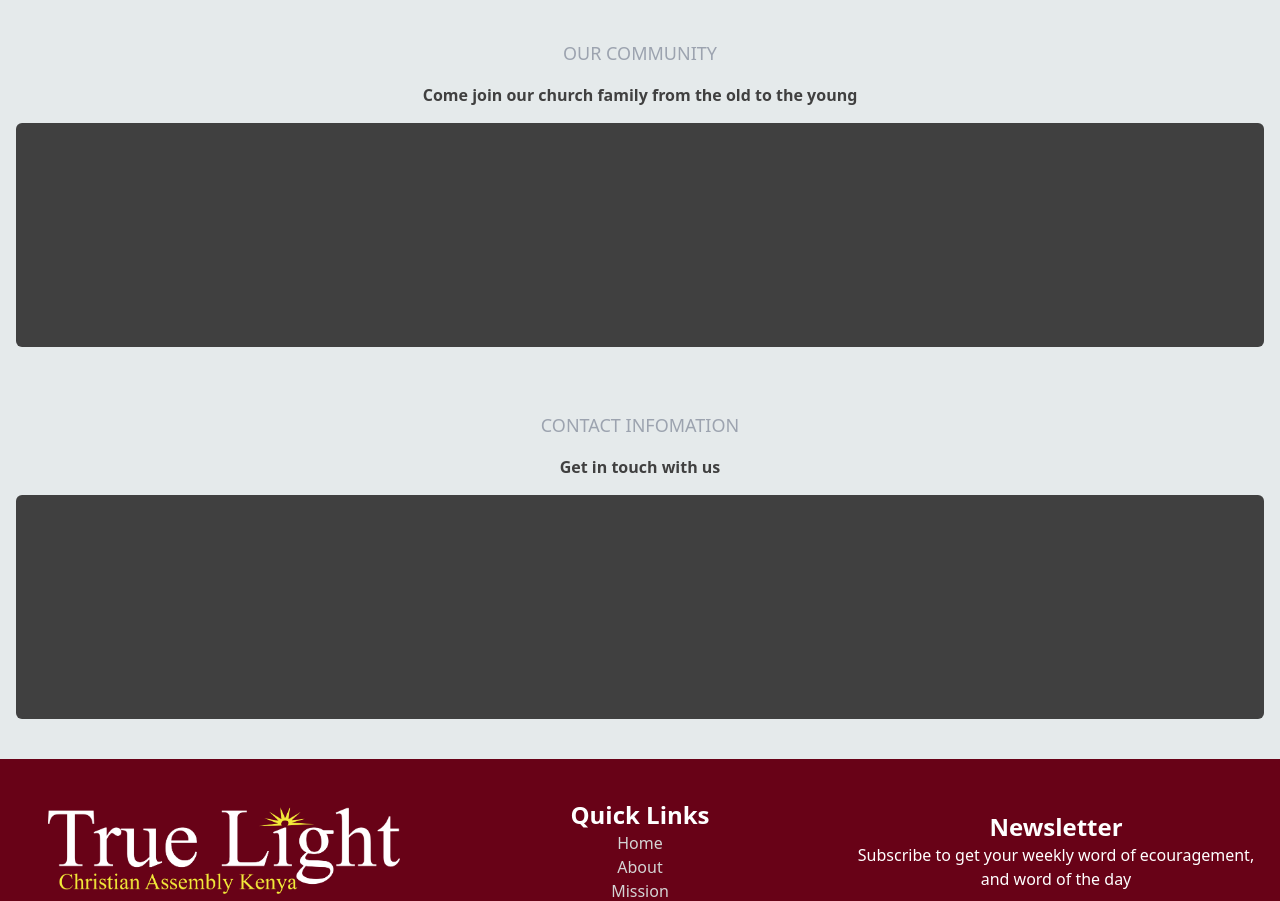
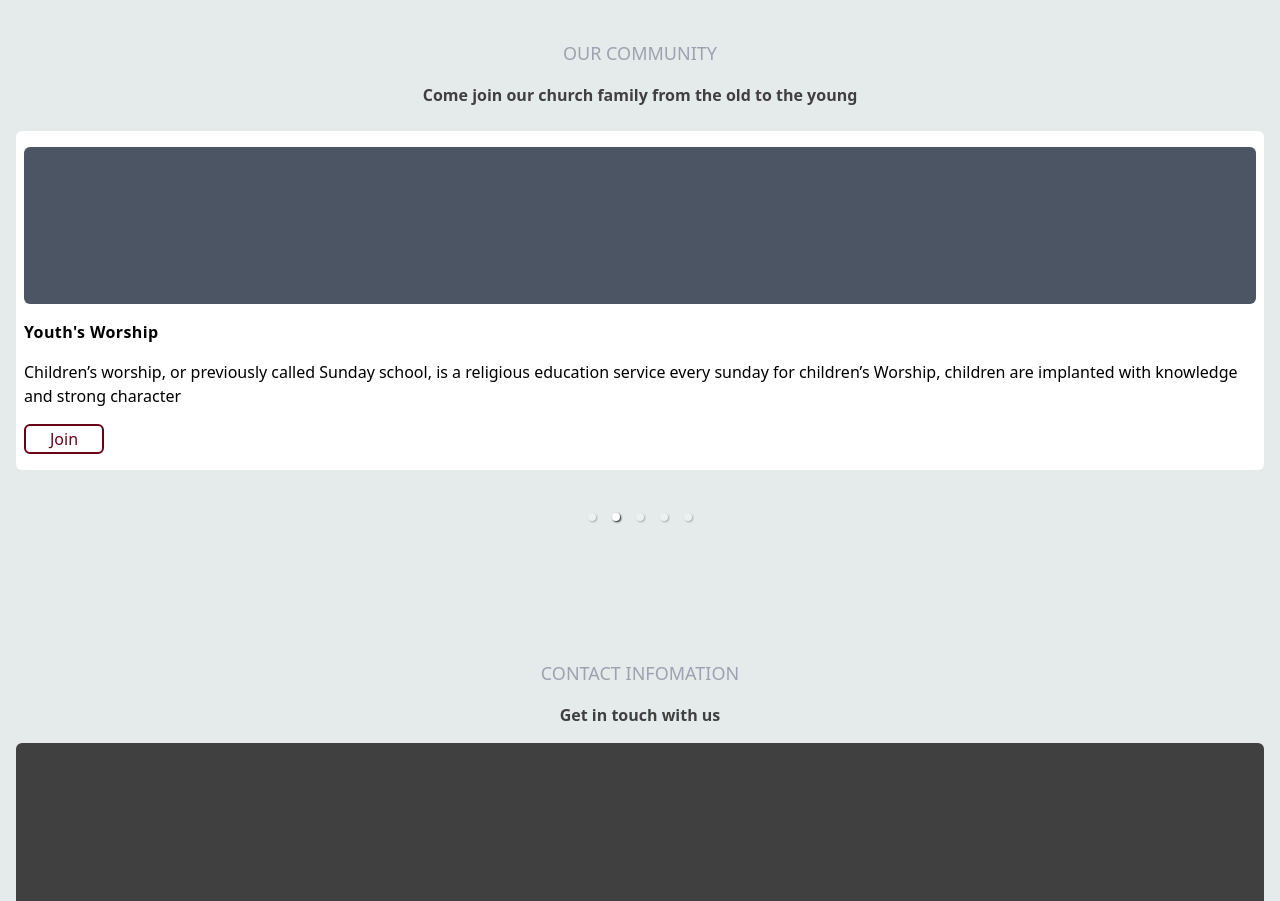
Before and after one commit to Ebenezr/tlcak, a Next.js app: page / in a window 1280 px wide. Shown: the part 2420-3321 px from the top of the page. Built offline with nearby package versions, Linux system fonts and the light colour scheme.

Commit message:
[ADD] add carousel in community section

```diff
--- a/pages/sections/_community.tsx
+++ b/pages/sections/_community.tsx
@@ -1,4 +1,6 @@
 import React from "react";
+import "react-responsive-carousel/lib/styles/carousel.min.css"; // requires a loader
+import { Carousel } from "react-responsive-carousel";
 
 const Community = () => {
   return (
@@ -17,7 +19,114 @@ const Community = () => {
         </p>
       </div>
       {/* image wrapper */}
-      <div className="bg-neutral-700 w-full h-56 rounded-md my-4"></div>
+      {/* cards wrapper */}
+      <div className="carousel-wrapper w-full mt-6">
+        <Carousel
+          autoPlay={true}
+          centerMode={true}
+          emulateTouch={true}
+          infiniteLoop={true}
+          stopOnHover={true}
+          centerSlidePercentage={100}
+          interval={5000}
+          transitionTime={1000}
+          showStatus={false}
+          showArrows={false}
+          useKeyboardArrows={true}
+          className=" flex flex-col w-full mx-auto h-[30rem] "
+        >
+          {/* card */}
+          <div className="flex flex-col h-5/6 gap-4 py-4 bg-white px-2 rounded-md">
+            {/* image wrapper */}
+            <div className="w-full h-56 bg-gray-600 rounded-md"></div>
+            <h2 className="text-left font-bold tracking-wide">
+              Children&apos;s Worship
+            </h2>
+            <p className="text-left">
+              Children’s worship, or previously called Sunday school, is a
+              religious education service every sunday for children’s Worship,
+              children are implanted with knowledge and strong character{" "}
+            </p>
+            <div className="flex flex-start">
+              <button className="border-2 border-primary px-6 py-[1px] rounded-md text-primary">
+                Join
+              </button>
+            </div>
+          </div>
+          {/* card */}
+          <div className="flex flex-col h-5/6 gap-4 py-4 bg-white px-2 rounded-md">
+            {/* image wrapper */}
+            <div className="w-full h-56 bg-gray-600 rounded-md"></div>
+            <h2 className="text-left font-bold tracking-wide">
+              Youth&apos;s Worship
+            </h2>
+            <p className="text-left">
+              Children’s worship, or previously called Sunday school, is a
+              religious education service every sunday for children’s Worship,
+              children are implanted with knowledge and strong character{" "}
+            </p>
+            <div className="flex flex-start">
+              <button className="border-2 border-primary px-6 py-[1px] rounded-md text-primary">
+                Join
+              </button>
+            </div>
+          </div>
+          {/* card */}
+          <div className="flex flex-col h-5/6 gap-4 py-4 bg-white px-2 rounded-md">
+            {/* image wrapper */}
+            <div className="w-full h-56 bg-gray-600 rounded-md"></div>
+            <h2 className="text-left font-bold tracking-wide">
+              Women&apos;s Worship
+            </h2>
+            <p className="text-left">
+              Children’s worship, or previously called Sunday school, is a
+              religious education service every sunday for children’s Worship,
+              children are implanted with knowledge and strong character{" "}
+            </p>
+            <div className="flex flex-start">
+              <button className="border-2 border-primary px-6 py-[1px] rounded-md text-primary">
+                Join
+              </button>
+            </div>
+          </div>
+          {/* card */}
+          <div className="flex flex-col h-5/6 gap-4 py-4 bg-white px-2 rounded-md">
+            {/* image wrapper */}
+            <div className="w-full h-56 bg-gray-600 rounded-md"></div>
+            <h2 className="text-left font-bold tracking-wide">
+              Men&apos;s Worship
+            </h2>
+            <p className="text-left">
+              Children’s worship, or previously called Sunday school, is a
+              religious education service every sunday for children’s Worship,
+              children are implanted with knowledge and strong character{" "}
+            </p>
+            <div className="flex flex-start">
+              <button className="border-2 border-primary px-6 py-[1px] rounded-md text-primary">
+                Join
+              </button>
+            </div>
+          </div>
+          {/* card */}
+          <div className="flex flex-col h-5/6 gap-4 py-4 bg-white px-2 rounded-md">
+            {/* image wrapper */}
+            <div className="w-full h-56 bg-gray-600 rounded-md"></div>
+            <h2 className="text-left font-bold tracking-wide">
+              Praise and Worship
+            </h2>
+            <p className="text-left">
+              Children’s worship, or previously called Sunday school, is a
+              religious education service every sunday for children’s Worship,
+              children are implanted with knowledge and strong character{" "}
+            </p>
+            <div className="flex flex-start">
+              <button className="border-2 border-primary px-6 py-[1px] rounded-md text-primary">
+                Join
+              </button>
+            </div>
+          </div>
+        </Carousel>
+      </div>
     </section>
   );
 };
```
